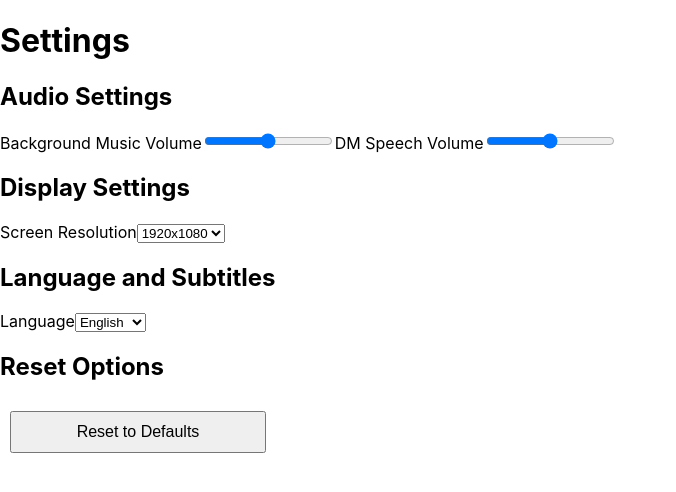
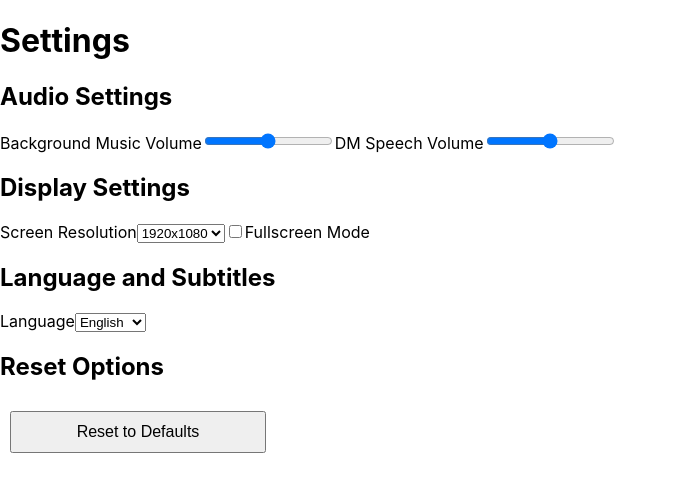
Before and after one commit to SverreNystad/gpt-dungeon-master, a React (Create React App) app in the folder frontend/: page /settings in a window 1280 px wide. Shown: the top 492 px of the page, without its empty margins (0-676 px from the left). Built offline with nearby package versions, Linux system fonts and the light colour scheme.

Commit message:
Feat: Add fullscreen mode

```diff
--- a/frontend/src/components/settingspage/Settings.jsx
+++ b/frontend/src/components/settingspage/Settings.jsx
@@ -1,4 +1,7 @@
 import React, { useState } from 'react';
+
+
+
 
 const SettingsPage = () => {
     // You might have state variables to track each setting, which could potentially be fetched from a server or local storage
@@ -7,6 +10,7 @@ const SettingsPage = () => {
 
     // State variable for resolution setting
     const [resolution, setResolution] = useState('1920x1080'); // default value
+    const [isFullscreen, setIsFullscreen] = useState(false); // default to not fullscreen
 
     // State variable for language setting
     const [language, setLanguage] = useState('en'); // default value is English
@@ -17,6 +21,17 @@ const SettingsPage = () => {
         setResolution('1920x1080');
         setLanguage('en');
     };
+
+    const toggleFullscreen = () => {
+        if (!document.fullscreenElement) {
+            document.documentElement.requestFullscreen();
+        } else {
+          if (document.exitFullscreen) {
+            document.exitFullscreen();
+          }
+        }
+        setIsFullscreen(!isFullscreen); // update the state
+      };
 
     return (
         <div>
@@ -58,6 +73,14 @@ const SettingsPage = () => {
                         <option value="800x600">800x600</option>
                         {/* Add as many resolutions as you need */}
                     </select>
+                    <label>
+                    <input
+                        type="checkbox"
+                        checked={isFullscreen}
+                        onChange={toggleFullscreen}
+                    />
+                  Fullscreen Mode
+                </label>
                 </div>
             </section>
 
```
